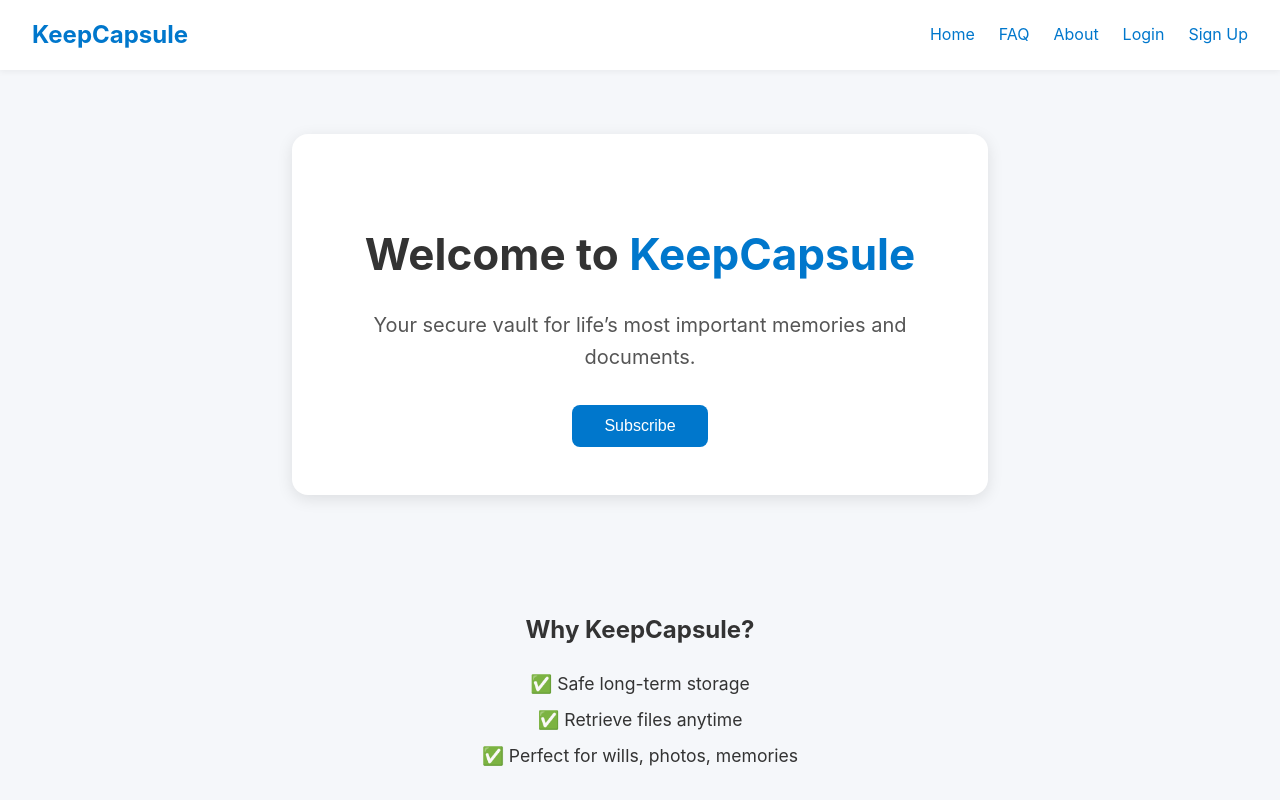
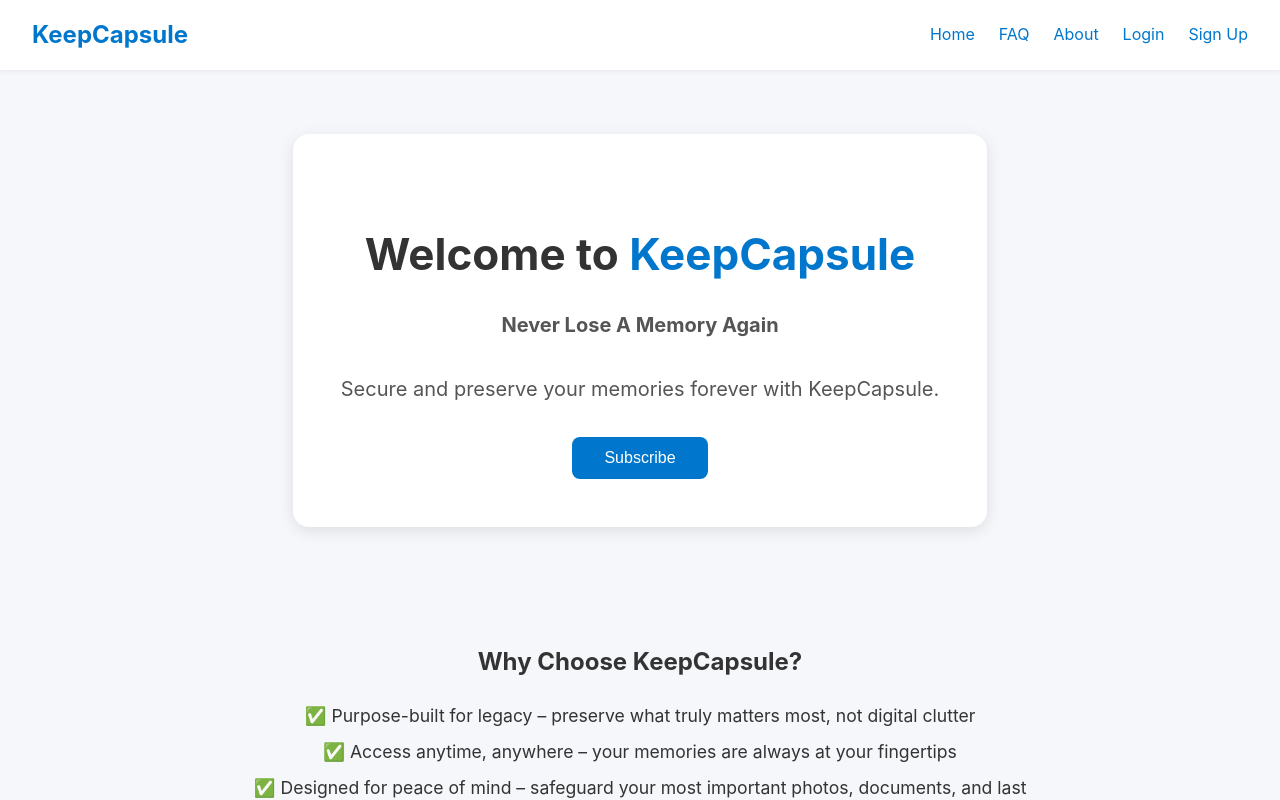
Before and after one commit to keepcapsule/KeepCapsule2.0, a React (Vite) app in the folder keepcapsule-web/: page / in a window 1280 px wide. Shown: the top 800 px of the page. Built offline with nearby package versions, Linux system fonts and the light colour scheme.

Commit message:
fix ui - only thing missing is upload feature

```diff
--- a/keepcapsule-web/src/pages/Dashboard.jsx
+++ b/keepcapsule-web/src/pages/Dashboard.jsx
@@ -177,7 +177,7 @@ export default function Dashboard() {
           >
             <option value="">Select type</option>
             <option value="image">Image or Video</option>
-            <option value="document">Document</option>
+            <option value="document">Document or Notes</option>
           </select>
           <button className="btn-primary" onClick={handleUpload} style={{ width: '100px', height: '36px', fontSize: '0.9rem' }}>Upload</button>
         </div>
--- a/keepcapsule-web/src/pages/FAQ.jsx
+++ b/keepcapsule-web/src/pages/FAQ.jsx
@@ -1,7 +1,16 @@
 export default function FAQ() {
     return (
       <div className="page-content" style={{ padding: '2rem', maxWidth: '800px', margin: '0 auto' }}>
+
         <h1>Frequently Asked Questions</h1>
+
+        <h3 style={{ color: '#007BFF' }}>What makes KeepCapsule different from other cloud storage?</h3>
+        <p>
+
+          Unlike traditional cloud services, KeepCapsule is designed specifically for long-term memory preservation — not everyday file sharing. We focus on simplicity, permanence, and emotional value. Your uploads aren’t buried in folders or forgotten in clutter. Instead, each memory is stored with intention: clearly titled, encrypted, and safely archived in your personal vault for years to come.
+          <br /><br />
+          Storage is intentionally limited — not to restrict you, but to help you focus on what matters most. It’s about choosing the most meaningful photo, message, or voice note that captures the essence of a memory or a message for loved ones. When every upload counts, each one becomes more precious. This isn’t about quantity — it’s about preserving your legacy and the memories that mattered most to you.
+        </p>
 
         <h3 style={{ color: '#007BFF' }}>Is my data safe?</h3>
         <p>
@@ -34,7 +43,7 @@ export default function FAQ() {
 
         <h3 style={{ color: '#007BFF' }}>How much does it cost?</h3>
         <p>
-          For just <strong>£5.99/month</strong>, you get 5GB of encrypted storage — perfect for preserving photos, videos,
+          For just <strong>£1.99/month</strong>, you get 1GB of encrypted storage — enough for preserving photos, videos,
           or essential documents. Larger plans coming soon.
         </p>
 
@@ -43,6 +52,7 @@ export default function FAQ() {
           We understand how important your digital legacy is. That’s why we’ve built KeepCapsule to be simple, private, and
           built for the long term. This isn’t just cloud storage — it’s your personal archive.
         </p>
+
       </div>
     );
   }
--- a/keepcapsule-web/src/pages/Home.jsx
+++ b/keepcapsule-web/src/pages/Home.jsx
@@ -19,7 +19,8 @@ export default function Home() {
       <section className="hero-wrapper fade-in">
         <div className="home-hero">
           <h1>Welcome to <span className="logo-text">KeepCapsule</span></h1>
-          <p className="tagline">Your secure vault for life’s most important memories and documents.</p>
+          <p className="tagline"><b>Never Lose A Memory Again</b> </p>
+          <p className="tagline">Secure and preserve your memories forever with KeepCapsule.</p>
           <Link to="/signup">
             <button className="btn-primary">Subscribe</button>
           </Link>
@@ -27,11 +28,11 @@ export default function Home() {
       </section>
 
       <section className="benefits-section fade-in">
-        <h2>Why KeepCapsule?</h2>
+        <h2>Why Choose KeepCapsule?</h2>
         <ul>
-          <li>✅ Safe long-term storage</li>
-          <li>✅ Retrieve files anytime</li>
-          <li>✅ Perfect for wills, photos, memories</li>
+          <li>✅ Purpose-built for legacy – preserve what truly matters most, not digital clutter</li>
+          <li>✅ Access anytime, anywhere – your memories are always at your fingertips</li>
+          <li>✅ Designed for peace of mind – safeguard your most important photos, documents, and last messages</li>
         </ul>
       </section>
 
```
